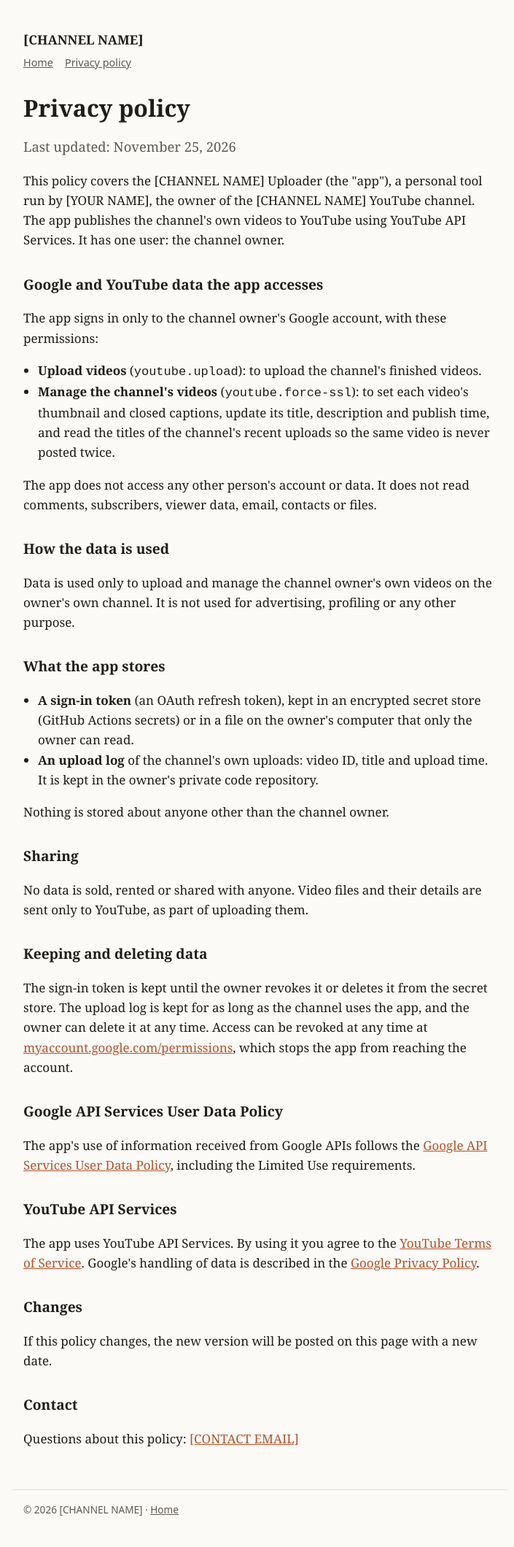
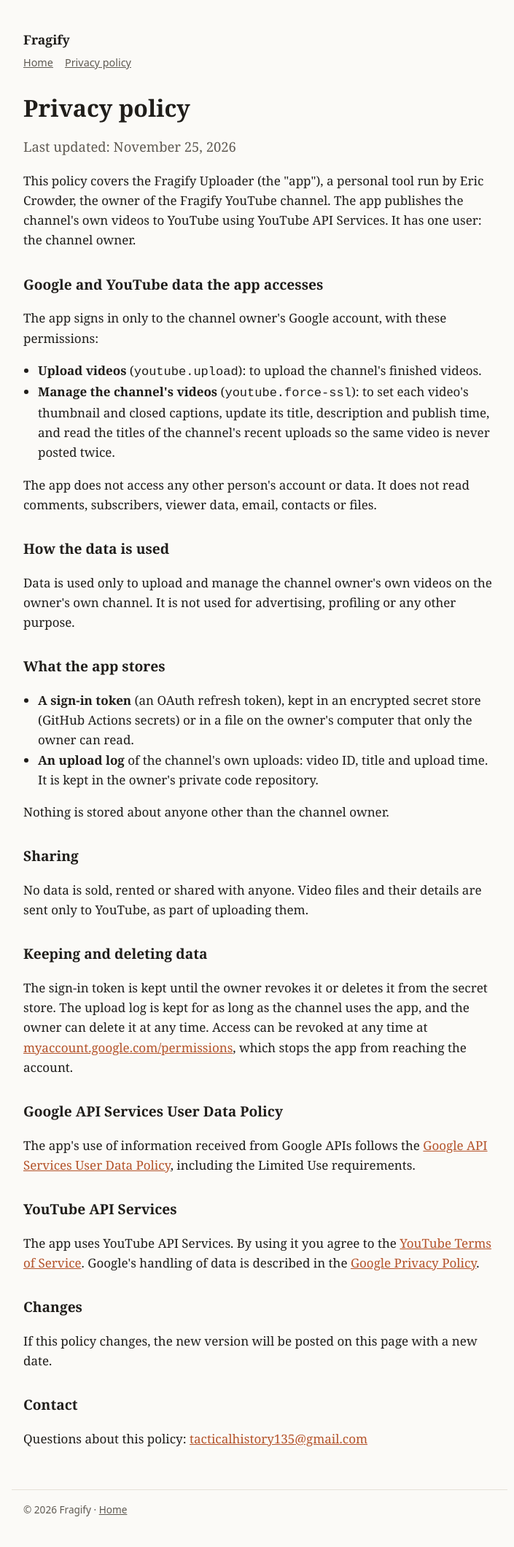
Before and after one commit to ericrcrowder2005-prog/ericrcrowder2005-prog.github.io, a plain HTML site: page privacy.html in a window 1280 px wide. Shown: the whole page at 73% size, without its empty margins (284-989 px from the left). Drawn offline with Linux system fonts and the light colour scheme.

Commit message:
Update privacy.html

```diff
--- a/privacy.html
+++ b/privacy.html
@@ -3,19 +3,19 @@
 <head>
 <meta charset="utf-8">
 <meta name="viewport" content="width=device-width, initial-scale=1">
-<title>Privacy policy · [CHANNEL NAME]</title>
+<title>Privacy policy · Fragify</title>
 <link rel="stylesheet" href="style.css">
 </head>
 <body>
 <header>
-  <a class="brand" href="./">[CHANNEL NAME]</a>
+  <a class="brand" href="./">Fragify</a>
   <nav><a href="./">Home</a><a href="privacy.html">Privacy policy</a></nav>
 </header>
 <main>
   <h1>Privacy policy</h1>
   <p class="lede">Last updated: November 25, 2026</p>
 
-  <p>This policy covers the [CHANNEL NAME] Uploader (the "app"), a personal tool run by [YOUR NAME], the owner of the [CHANNEL NAME] YouTube channel. The app publishes the channel's own videos to YouTube using YouTube API Services. It has one user: the channel owner.</p>
+  <p>This policy covers the Fragify Uploader (the "app"), a personal tool run by Eric Crowder, the owner of the Fragify YouTube channel. The app publishes the channel's own videos to YouTube using YouTube API Services. It has one user: the channel owner.</p>
 
   <h2>Google and YouTube data the app accesses</h2>
   <p>The app signs in only to the channel owner's Google account, with these permissions:</p>
@@ -51,10 +51,10 @@
   <p>If this policy changes, the new version will be posted on this page with a new date.</p>
 
   <h2>Contact</h2>
-  <p>Questions about this policy: <a href="mailto:[CONTACT EMAIL]">[CONTACT EMAIL]</a></p>
+  <p>Questions about this policy: <a href="mailto:[CONTACT EMAIL]">tacticalhistory135@gmail.com</a></p>
 </main>
 <footer>
-  © 2026 [CHANNEL NAME] · <a href="./">Home</a>
+  © 2026 Fragify · <a href="./">Home</a>
 </footer>
 </body>
 </html>
```
